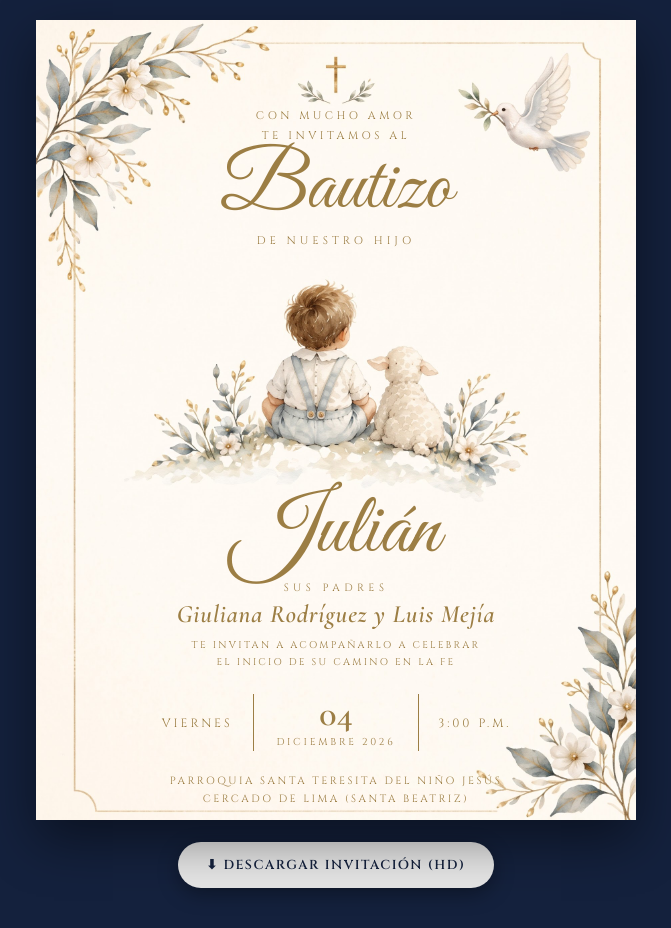
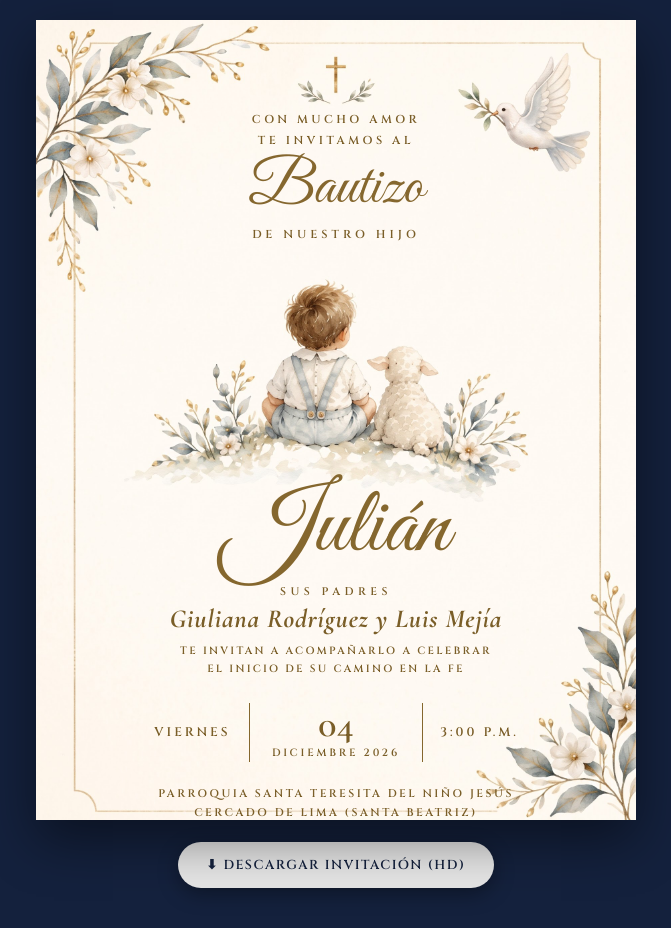
Before and after one commit to lmejias-droid/Bautizo-_Juli-n-, a plain HTML site: page index.html in a window 1280 px wide. Shown: the whole page, without its empty margins (304-975 px from the left). Drawn offline with nearby package versions, Linux system fonts and the light colour scheme.

Commit message:
Update styles and font weights in index.html

```diff
--- a/index.html
+++ b/index.html
@@ -6,7 +6,7 @@
   <title>Bautizo de Julián</title>
   <link rel="preconnect" href="https://fonts.googleapis.com">
   <link rel="preconnect" href="https://fonts.gstatic.com" crossorigin>
-  <link href="https://fonts.googleapis.com/css2?family=Cinzel:wght@400;600&family=Cormorant+Garamond:ital,wght@0,400;0,600;1,400;1,600&family=Great+Vibes&display=swap" rel="stylesheet">
+  <link href="https://fonts.googleapis.com/css2?family=Cinzel:wght@500;600;700&family=Cormorant+Garamond:ital,wght@0,600;1,600;1,700&family=Great+Vibes&display=swap" rel="stylesheet">
   <script src="https://cdnjs.cloudflare.com/ajax/libs/html2canvas/1.4.1/html2canvas.min.js"></script>
   <style>
     * { box-sizing: border-box; margin: 0; padding: 0; }
@@ -31,89 +31,94 @@
       flex-direction: column;
       align-items: center;
       text-align: center;
-      color: #9c7e44;
+      color: #7a5e28;
       box-shadow: 0 20px 50px rgba(0,0,0,0.45);
       overflow: hidden;
     }
     .bloque-superior {
-      margin-top: 86px;
+      margin-top: 90px;
       display: flex;
       flex-direction: column;
       align-items: center;
     }
     .subtitulo-top {
-      font-size: 11px;
+      font-size: 11.5px;
+      font-weight: 600;
       letter-spacing: 3.5px;
       line-height: 1.8;
-      color: #9c7e44;
+      color: #7a5e28;
     }
     .titulo-script {
       font-family: 'Great Vibes', cursive;
-      font-size: 82px;
-      color: #9c7e44;
-      line-height: 0.95;
-      margin: 4px 0 6px;
+      font-size: 62px;
+      color: #85672e;
+      line-height: 1;
+      margin: 6px 0 8px;
       font-weight: 400;
     }
     .de-nuestro {
-      font-size: 11px;
+      font-size: 11.5px;
+      font-weight: 600;
       letter-spacing: 4px;
-      color: #9c7e44;
+      color: #7a5e28;
     }
     .bloque-inferior {
       margin-top: 245px;
-      width: 82%;
+      width: 84%;
       display: flex;
       flex-direction: column;
       align-items: center;
     }
     .nombre-julian {
       font-family: 'Great Vibes', cursive;
-      font-size: 86px;
-      color: #9c7e44;
+      font-size: 94px;
+      color: #85672e;
       line-height: 0.9;
-      margin-bottom: 10px;
+      margin-bottom: 12px;
       font-weight: 400;
     }
     .sus-padres {
-      font-size: 10.5px;
+      font-size: 11px;
+      font-weight: 600;
       letter-spacing: 4.5px;
-      color: #9c7e44;
+      color: #7a5e28;
       margin-bottom: 4px;
     }
     .nombres-padres {
       font-family: 'Cormorant Garamond', serif;
       font-style: italic;
-      font-size: 25px;
-      font-weight: 600;
-      color: #9c7e44;
+      font-size: 26px;
+      font-weight: 700;
+      color: #7a5e28;
       letter-spacing: 0.8px;
       margin-bottom: 8px;
     }
     .frase-invitacion {
-      font-size: 9.8px;
+      font-size: 10.5px;
+      font-weight: 600;
       letter-spacing: 2.3px;
-      line-height: 1.7;
-      color: #9c7e44;
-      max-width: 440px;
+      line-height: 1.75;
+      color: #7a5e28;
+      max-width: 450px;
       margin-bottom: 24px;
     }
     .fecha-grid {
       display: grid;
       grid-template-columns: 1fr auto 1fr;
       align-items: center;
-      width: 390px;
+      width: 400px;
       margin-bottom: 22px;
-      color: #9c7e44;
+      color: #7a5e28;
     }
     .dia-semana, .hora {
-      font-size: 12px;
+      font-size: 12.5px;
+      font-weight: 600;
       letter-spacing: 3px;
-      color: #9c7e44;
+      color: #7a5e28;
     }
     .centro-fecha {
-      border-left: 1px solid #9c7e44;
-      border-right: 1px solid #9c7e44;
+      border-left: 1.2px solid #85672e;
+      border-right: 1.2px solid #85672e;
       padding: 2px 22px;
       display: flex;
       flex-direction: column;
@@ -121,22 +126,24 @@
     }
     .numero-dia {
       font-family: 'Cormorant Garamond', serif;
-      font-size: 36px;
-      font-weight: 600;
+      font-size: 38px;
+      font-weight: 700;
       line-height: 1;
-      color: #9c7e44;
+      color: #7a5e28;
     }
     .mes-anio {
-      font-size: 10px;
+      font-size: 10.5px;
+      font-weight: 600;
       letter-spacing: 2.8px;
       margin-top: 3px;
-      color: #9c7e44;
+      color: #7a5e28;
     }
     .lugar {
-      font-size: 10.5px;
+      font-size: 11px;
+      font-weight: 600;
       letter-spacing: 2.5px;
-      line-height: 1.7;
-      color: #9c7e44;
+      line-height: 1.75;
+      color: #7a5e28;
     }
     .btn-descargar {
       margin-top: 22px;
```
